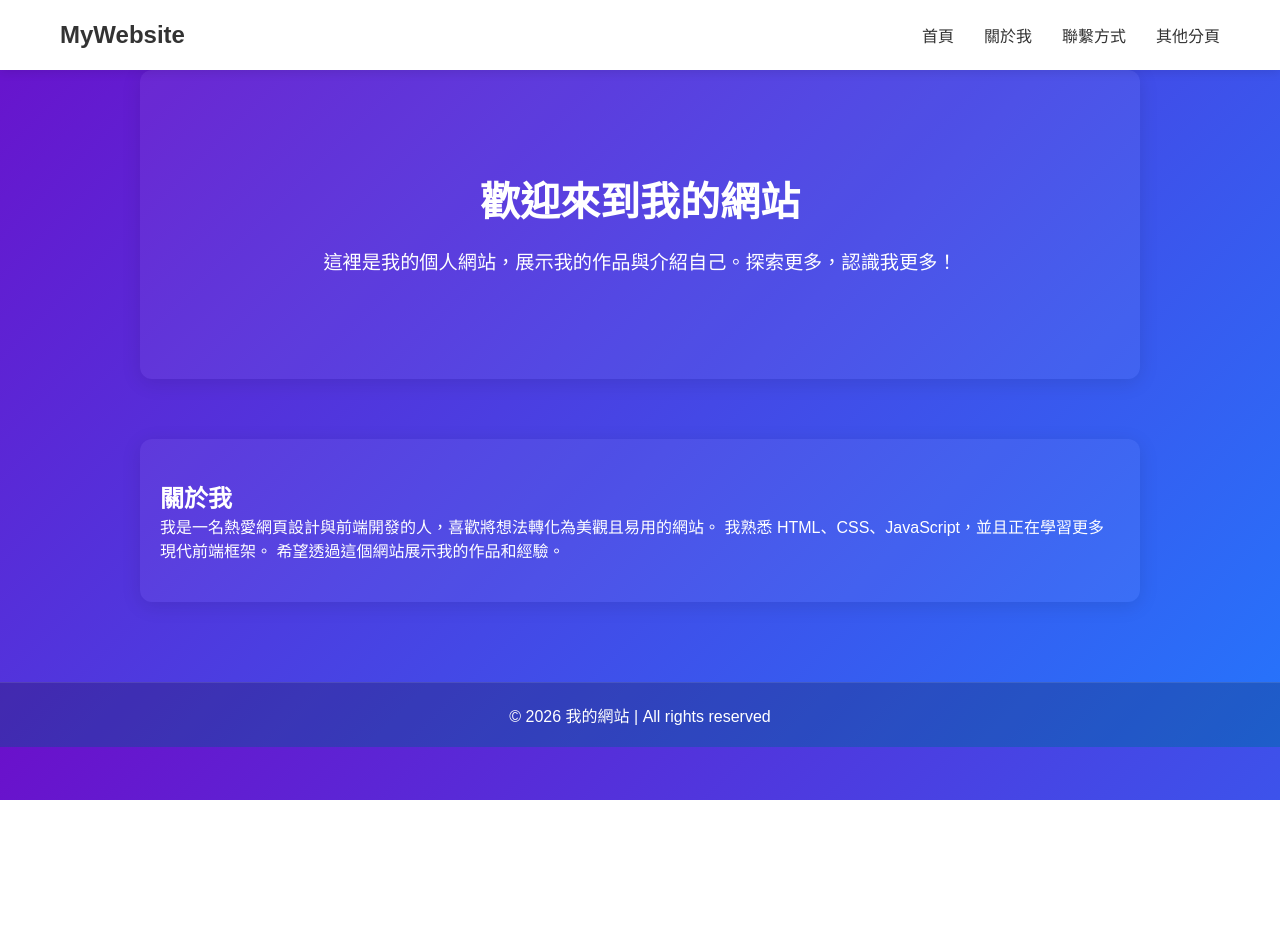
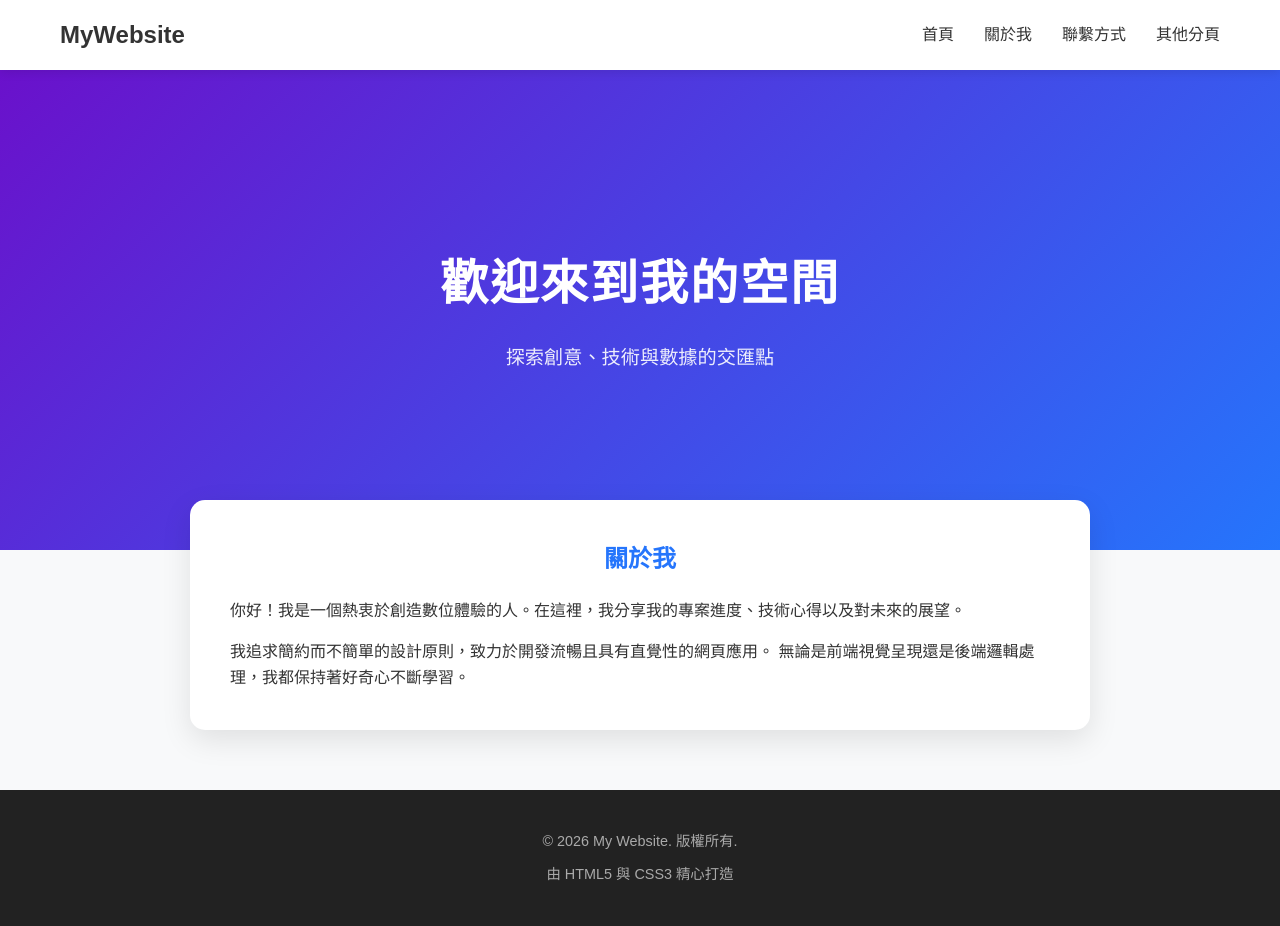
Before and after one commit to seira0972-glitch/test, a plain HTML site: page index.html in a window 1280 px wide. Before the commit the page ends 800 px from the top, so only its background shows below. Drawn offline with Linux system fonts and the light colour scheme.

Commit message:
index.html

```diff
--- a/index.html
+++ b/index.html
@@ -3,131 +3,136 @@
 <head>
     <meta charset="UTF-8">
     <meta name="viewport" content="width=device-width, initial-scale=1.0">
-    <title>首頁</title>
+    <title>我的現代個人網站</title>
     <style>
-        /* --- 全局 --- */
-        body {
-            margin: 0;
-            font-family: 'Segoe UI', Tahoma, Geneva, Verdana, sans-serif;
-            color: #fff;
-            background: linear-gradient(135deg, #6a11cb, #2575fc);
-            scroll-behavior: smooth;
+        /* 基礎樣式與全域漸層變數 */
+        :root {
+            --primary-gradient: linear-gradient(135deg, #6a11cb 0%, #2575fc 100%);
+            --text-dark: #333;
+            --text-light: #fff;
+            --bg-light: #f8f9fa;
         }
 
-        a {
-            color: inherit;
-            text-decoration: none;
+        * {
+            margin: 0;
+            padding: 0;
+            box-sizing: border-box;
+            font-family: 'Segoe UI', "Microsoft JhengHei", sans-serif;
         }
 
-        main {
-            padding: 70px 20px 20px; /* 預留導航欄空間 */
+        body {
+            background-color: var(--bg-light);
+            color: var(--text-dark);
+            line-height: 1.6;
+            padding-top: 70px; /* 為固定導航欄預留空間 */
         }
 
-        /* --- 區塊樣式 --- */
-        section {
-            max-width: 1000px;
-            margin: 0 auto 60px;
-            padding: 40px 20px;
-            border-radius: 12px;
-            background: rgba(255, 255, 255, 0.05);
-            box-shadow: 0 4px 20px rgba(0,0,0,0.1);
+        /* 導航欄容器 (由 JS 載入內容) */
+        #nav-placeholder {
+            width: 100%;
         }
 
-        h1, h2 {
-            margin-top: 0;
-        }
-
-        /* --- 歡迎區塊 --- */
+        /* 歡迎區塊 (Hero Section) */
         .hero {
+            height: 60vh;
+            background: var(--primary-gradient);
+            display: flex;
+            flex-direction: column;
+            justify-content: center;
+            align-items: center;
             text-align: center;
-            padding: 100px 20px;
+            color: var(--text-light);
+            padding: 0 20px;
         }
 
         .hero h1 {
-            font-size: 2.5em;
+            font-size: 3rem;
             margin-bottom: 20px;
+            letter-spacing: 2px;
         }
 
         .hero p {
-            font-size: 1.2em;
-            line-height: 1.6;
+            font-size: 1.2rem;
+            max-width: 600px;
+            opacity: 0.9;
         }
 
-        /* --- 自我介紹區塊 --- */
-        .about {
-            text-align: left;
+        /* 自我介紹區塊 */
+        .about-section {
+            max-width: 900px;
+            margin: -50px auto 60px; /* 向上偏移營造層次感 */
+            background: white;
+            padding: 40px;
+            border-radius: 15px;
+            box-shadow: 0 10px 30px rgba(0,0,0,0.1);
         }
 
-        /* --- 頁尾 --- */
-        footer {
+        .about-section h2 {
+            color: #2575fc;
+            margin-bottom: 20px;
             text-align: center;
-            padding: 20px;
-            background: rgba(0,0,0,0.2);
-            border-top: 1px solid rgba(255,255,255,0.1);
         }
 
-        /* --- 響應式 --- */
+        /* 頁尾 */
+        footer {
+            background: #222;
+            color: #aaa;
+            text-align: center;
+            padding: 40px 0;
+            margin-top: 40px;
+        }
+
+        footer p {
+            font-size: 0.9rem;
+        }
+
+        /* 響應式優化 */
         @media (max-width: 768px) {
-            .hero h1 {
-                font-size: 2em;
-            }
-            .hero p {
-                font-size: 1em;
-            }
-            section {
-                padding: 30px 15px;
-            }
+            .hero h1 { font-size: 2.2rem; }
+            .about-section { margin: 20px; }
         }
     </style>
 </head>
 <body>
-    <!-- 導航欄 -->
+
     <div id="nav-placeholder"></div>
 
-    <main>
-        <!-- 歡迎區塊 -->
-        <section class="hero">
-            <h1>歡迎來到我的網站</h1>
-            <p>這裡是我的個人網站，展示我的作品與介紹自己。探索更多，認識我更多！</p>
-        </section>
+    <section class="hero">
+        <h1>歡迎來到我的空間</h1>
+        <p>探索創意、技術與數據的交匯點</p>
+    </section>
 
-        <!-- 自我介紹 -->
-        <section class="about">
-            <h2>關於我</h2>
-            <p>
-                我是一名熱愛網頁設計與前端開發的人，喜歡將想法轉化為美觀且易用的網站。
-                我熟悉 HTML、CSS、JavaScript，並且正在學習更多現代前端框架。
-                希望透過這個網站展示我的作品和經驗。
-            </p>
-        </section>
+    <main class="about-section">
+        <h2>關於我</h2>
+        <p>你好！我是一個熱衷於創造數位體驗的人。在這裡，我分享我的專案進度、技術心得以及對未來的展望。</p>
+        <p style="margin-top: 15px;">
+            我追求簡約而不簡單的設計原則，致力於開發流暢且具有直覺性的網頁應用。
+            無論是前端視覺呈現還是後端邏輯處理，我都保持著好奇心不斷學習。
+        </p>
     </main>
 
-    <!-- 頁尾 -->
     <footer>
-        &copy; 2026 我的網站 | All rights reserved
+        <p>&copy; 2026 My Website. 版權所有.</p>
+        <p style="margin-top: 10px;">由 HTML5 與 CSS3 精心打造</p>
     </footer>
 
-    <!-- --- JavaScript: 載入 nav.html --- -->
     <script>
         fetch('nav.html')
-            .then(response => {
-                if (!response.ok) throw new Error('載入導航欄失敗');
-                return response.text();
-            })
+            .then(response => response.text())
             .then(data => {
                 document.getElementById('nav-placeholder').innerHTML = data;
 
-                // 因為 nav.html 有 JS 漢堡選單，需要重新綁定
-                const menuToggle = document.getElementById('menuToggle');
-                const navbarMenu = document.getElementById('navbarMenu');
-
-                if(menuToggle && navbarMenu) {
-                    menuToggle.addEventListener('click', () => {
-                        navbarMenu.classList.toggle('active');
+                // 重要：載入後需要重新綁定 nav.html 裡的 JS 邏輯（如果有）
+                const toggleButton = document.getElementById('nav-toggle');
+                const navMenu = document.getElementById('nav-menu');
+                if (toggleButton) {
+                    toggleButton.addEventListener('click', () => {
+                        navMenu.classList.toggle('active');
                     });
                 }
             })
-            .catch(err => console.error(err));
+            .catch(error => console.error('無法載入導航欄:', error));
     </script>
+
 </body>
 </html>
```
